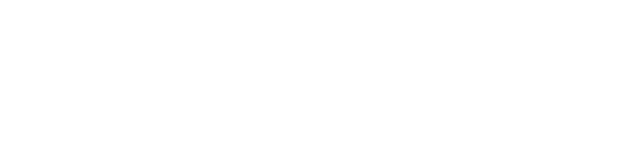
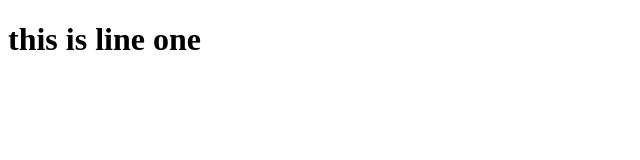
Before and after one commit to tajmirahman/mern6, a plain HTML site: page index.html in a window 1280 px wide. Shown: the whole page, without its empty margins (0-640 px from the left). Drawn offline with Linux system fonts and the light colour scheme.

Commit message:
2nd update

```diff
--- a/index.html
+++ b/index.html
@@ -6,6 +6,6 @@
     <title>Document</title>
 </head>
 <body>
-
+    <h1>this is line one</h1>
 </body>
 </html>
```
